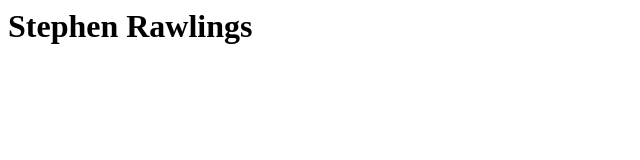
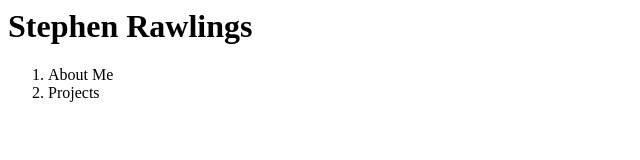
Before and after one commit to srawling/srawlings.com, a plain HTML site: page index.html in a window 1280 px wide. Shown: the whole page, without its empty margins (0-640 px from the left). Drawn offline with Linux system fonts and the light colour scheme.

Commit message:
Update index.html

```diff
--- a/index.html
+++ b/index.html
@@ -3,6 +3,13 @@
     <h1>
       Stephen Rawlings
     </h1>
+
+    <ol>
+      <li>About Me</li>
+      <li>Projects</li>
+
+    </ol>
+
   </body>
 
 </HTML>
```
